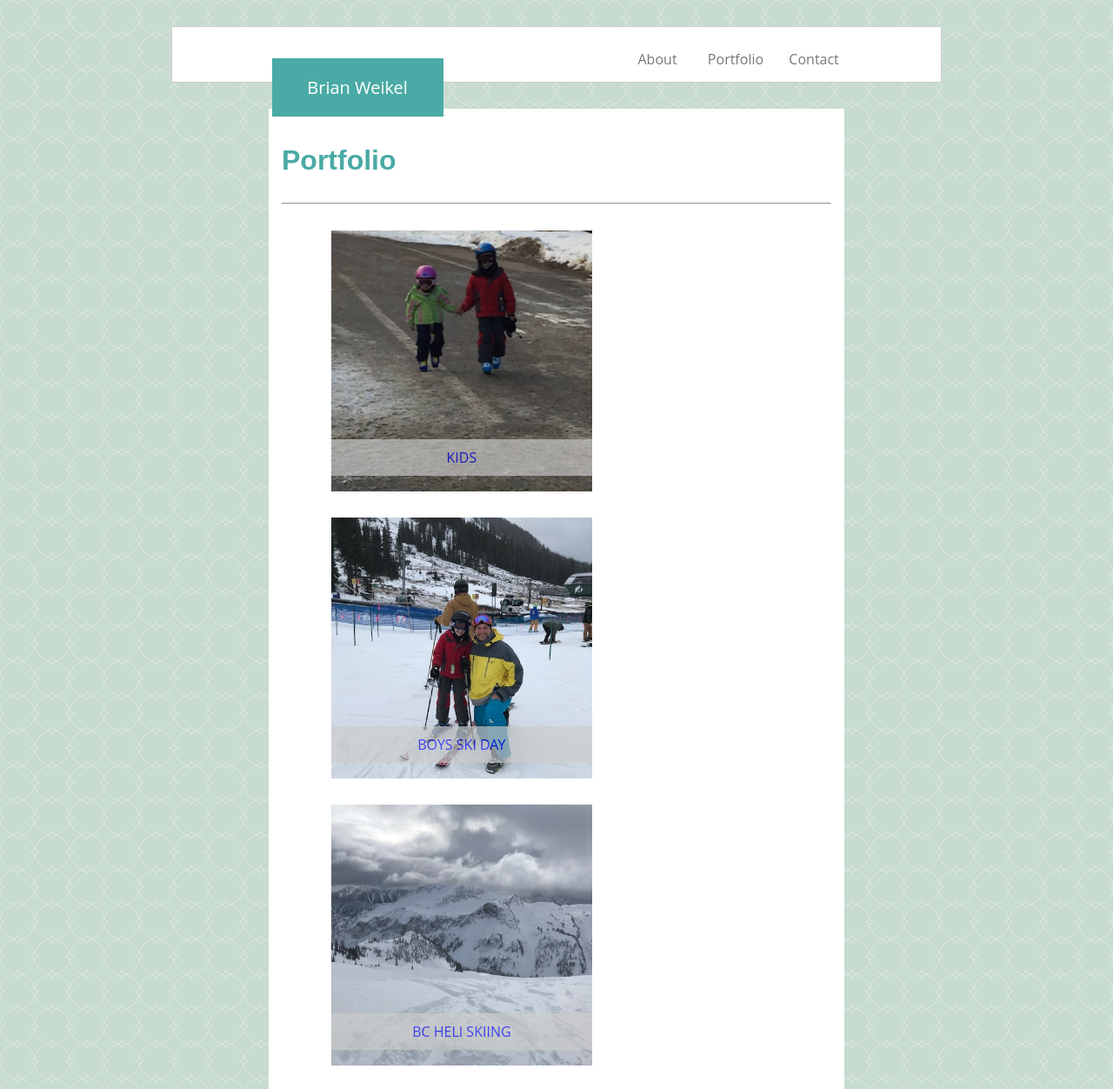
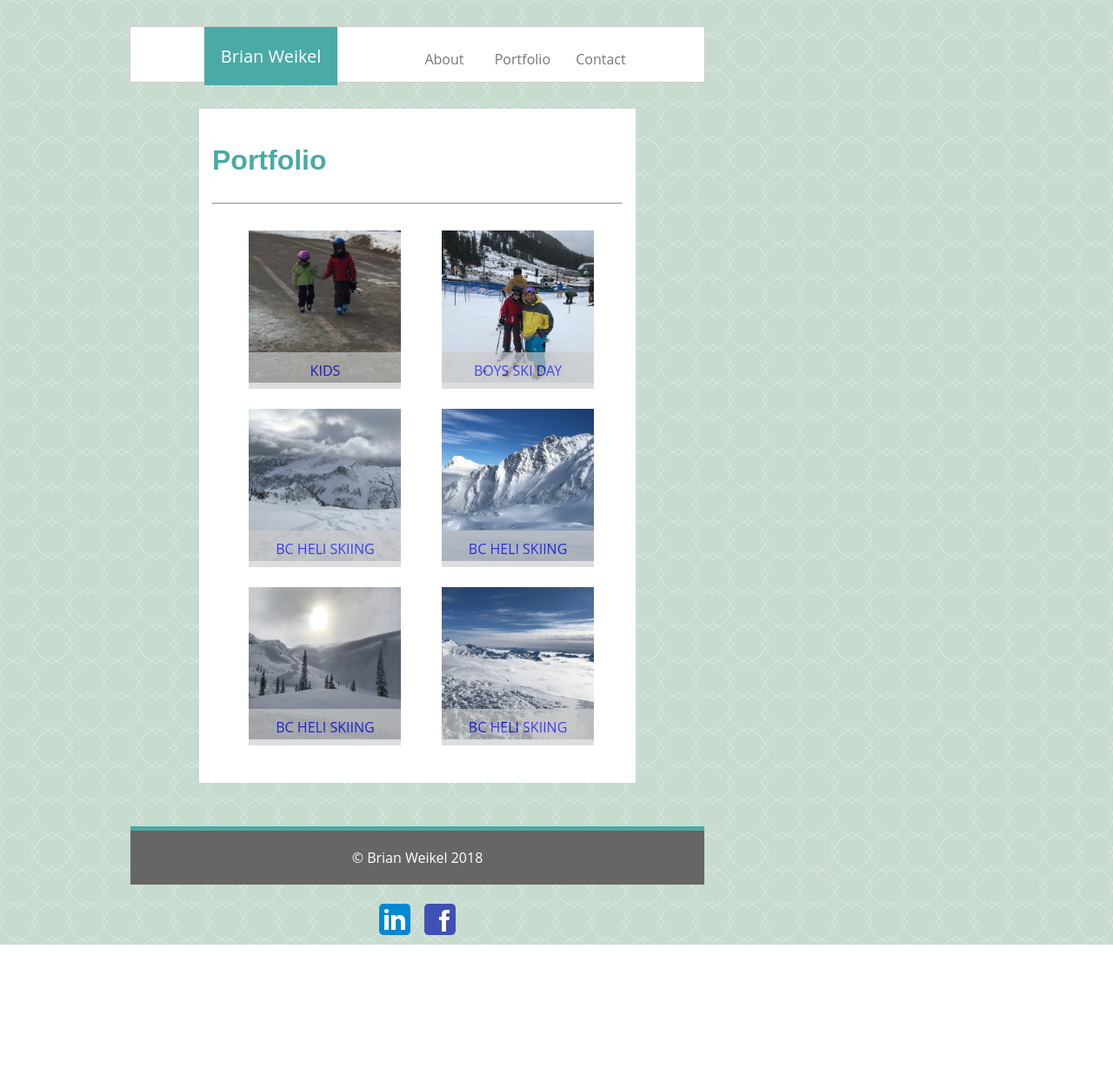
Before and after one commit to brianw11/brianw11.github.io, a plain HTML site: page assignment1/portfolio.html in a window 1280 px wide. Shown: the top 1252 px of the page at 87% size. After the commit the page ends 1086 px from the top, so only its background shows below. Drawn offline with Linux system fonts and the light colour scheme.

Commit message:
final HTML/CSS

```diff
--- a/assignment1/assets/style.css
+++ b/assignment1/assets/style.css
@@ -3,6 +3,7 @@
 * {
   text-decoration: none;
   font-family: 'Open Sans', sans-serif;
+  max-width: 960px;
 }
 
 body {
@@ -21,13 +22,12 @@ height: 63px;
   margin-right: auto;
   margin-left: auto;
   margin-top: 30px;
-
 }
 
 .name {
   background-color: #4aaaa5;
   width: 20%;
-margin-top: 0;
+  margin-top: -16px;
   margin-bottom: 0;
   padding: 20px 10px 20px 10px;
   font-size: 20px;
@@ -35,19 +35,15 @@ margin-left: 13%;
   text-align: center;
   color: #ffffff;
   position: relative;
-
 }
 
 nav {
   padding-left: 0;
-
 }
 
 nav ul {
   color: #777777;
   list-style-type: none;
-
-
 }
 
 nav a {
@@ -58,10 +54,9 @@ nav li {
   color: #777777;
   display: inline;
   float: right;
+}
 
-}
 nav a:link, nav a:visited {
-
   color: #777777;
   display:block;
   width:90px;
@@ -70,27 +65,8 @@ nav a:link, nav a:visited {
 }
 
 nav a:hover{
-    color: black;
-  }
-/*li {
-color: #777777;
-text-decoration: none;
-float: right;
-display: inline;
-margin-right: 20px;
-}*/
-
-.list {
-
-}
-
-.about {
-
-
-}
-
-.portfolio {
-
+  color: blue;
+  font-size: 20px;
   }
 
 .contact {
@@ -112,7 +88,6 @@ height: 300px;
   float: left;
   margin-right: 20px;
   margin-bottom: 15px;
-
 }
 
 .main {
@@ -124,6 +99,7 @@ margin-bottom: 15px;
   margin-bottom: 50px;
   margin-top: 30px;
 }
+
 .bio-text {
   color: #777777;
   display: inline;
@@ -151,6 +127,10 @@ p.foot-text {
   margin-top: 0;
 }
 
+.media {
+  text-align: center;
+}
+
 /*CONTACT STYLING*/
 
 button {
@@ -167,18 +147,28 @@ input {
 }
 
 .input-style {
-  width: 800px;
+  width: 450px;
+  margin-top: 5px;
 }
 
+.box {
+  height: 25px;
+  margin-top: 5px;
+}
 
 /*PORTFOLIO STYLING*/
 .images {
-  width: 300px;
-  height: 300px;
+  width: 175px;
+  height: 175px;
   margin-right: auto;
   margin-left: 9%;
   margin-bottom: 30px;
   display: inline-block;
+}
+
+.images:hover {
+  width: 200px;
+  height: 200px;
 }
 
 .photo1 {
@@ -194,7 +184,6 @@ input {
   background-size:     cover;
   background-repeat:   no-repeat;
   background-position: center center;
-
 }
 
 .photo3 {
@@ -202,7 +191,6 @@ input {
   background-size:     cover;
   background-repeat:   no-repeat;
   background-position: center center;
-
 }
 
 .photo4 {
@@ -210,7 +198,6 @@ input {
   background-size:     cover;
   background-repeat:   no-repeat;
   background-position: center center;
-
 }
 
 .photo5 {
@@ -218,7 +205,6 @@ input {
   background-size:     cover;
   background-repeat:   no-repeat;
   background-position: center center;
-
 }
 
 .photo6 {
@@ -226,7 +212,6 @@ input {
   background-size:     cover;
   background-repeat:   no-repeat;
   background-position: center center;
-
 }
 
 .banners {
@@ -241,19 +226,9 @@ input {
 
 
 
-
-
-
-
-
-
-
-/*
-
-@media only screen and (max-width: 1035px) {
+/*@media only screen and (max-width: 820px) {
 
 }
-
 
 @media only screen and (max-width: 785px) {
 
@@ -264,10 +239,6 @@ input {
 
 }
 
-
 @media only screen and (max-width: 330px) {
 
-}
-
-
-*/
+}*/
--- a/assignment1/portfolio.html
+++ b/assignment1/portfolio.html
@@ -2,30 +2,25 @@
   <html lang="en">
   <head>
     <meta charset="UTF-8">
-    <title>Basic Portfolio</title>
+      <title>Portfolio</title>
     <link rel="stylesheet" type="text/css" href="assets/style.css">
     <link rel="stylesheet" type="text/css" href="assets/images/">
   </head>
-
-  <body>
-
     <header class="">
       <nav>
         <ul class="list">
-        <li class="contact"><a href="contact.html">Contact</a</li>
-        <li class="portfolio"><a href="portfolio.html">Portfolio</a</li>
-        <li class="about"><a href="index.html">About</a</li>
+          <li class="contact"><a href="contact.html">Contact</a></li>
+          <li class="portfolio"><a href="portfolio.html">Portfolio</a></li>
+          <li class="about"><a href="index.html">About</a></li>
         </ul>
       </nav>
         <p class="name">Brian Weikel</p>
     </header>
-
       <div class="main">
         <h1>Portfolio</h1>
           <br>
             <hr>
           <br>
-
         <div class="images photo1">
           <p class="banners">KIDS</p>
         </div>
@@ -44,20 +39,13 @@
         <div class="images photo6">
           <p class="banners">BC HELI SKIING</p>
         </div>
-
-
-
-
-
-
       </div>
-
     <footer>
-
-
         <p class="foot-text"> &copy; Brian Weikel 2018</p>
+      <div class="media">
+        <a href="https://www.linkedin.com/in/brian-weikel-pmp-csm-19909425/" target="_blank"><img class="linkedin" src="assets/images/icons8-linkedin-48.png" alt=""></a>
+        <a href="https://www.facebook.com/brian.weikel.589" target="_blank"><img class="facebook" src="assets/images/icons8-facebook-48.png" alt=""></a>
+      </div>
     </footer>
-
   </body>
-
   </html>
```
Also changed, not shown: assignment1/contact.html (+8 -16 lines), assignment1/index.html (+8 -13 lines), assignment1/assets/images/icons8-facebook-48.png (added), assignment1/assets/images/icons8-linkedin-48.png (added), assignment1/assets/images/icons8-twitter-48.png (added), 1 other file. Lines whose indentation alone changed are shown as unchanged.
